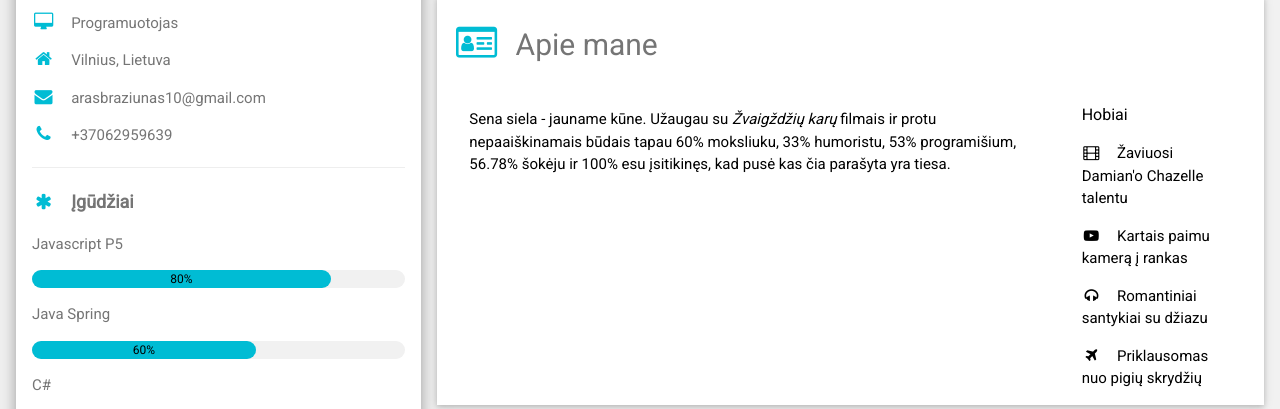
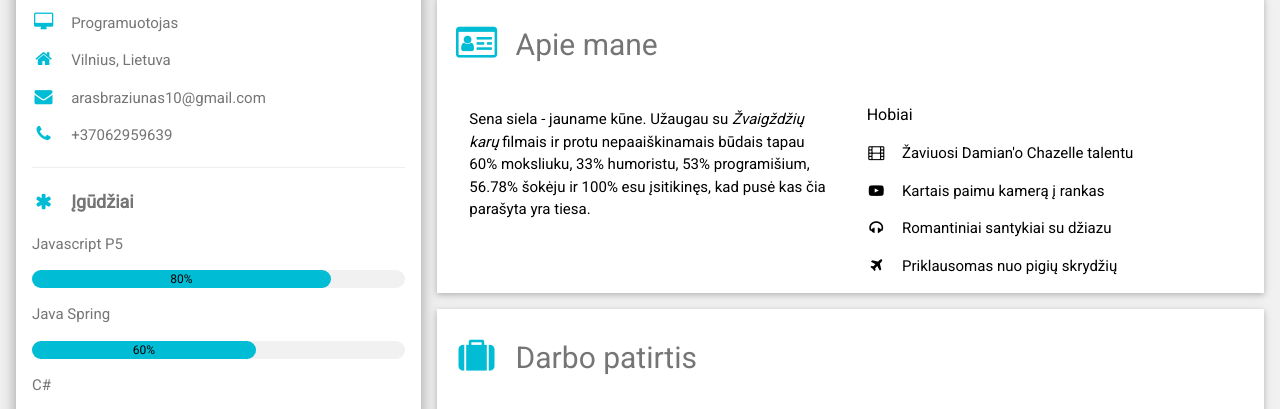
Before and after one commit to ArasB10/cv, a plain HTML site: page index.html in a window 1280 px wide. Shown: the part 361-770 px from the top of the page. Drawn offline with nearby package versions, Linux system fonts and the light colour scheme.

Commit message:
Update index.html

```diff
--- a/index.html
+++ b/index.html
@@ -96,7 +96,7 @@ html,body,h1,h2,h3,h4,h5,h6 {font-family: "Roboto", sans-serif}
 
 	  <div class="w3-container w3-card-2 w3-white w3-margin-bottom">
         <h2 class="w3-text-grey w3-padding-16"><i class="fa fa-id-card-o fa-fw w3-margin-right w3-xxlarge w3-text-cyan"></i>Apie mane</h2>
-		<div class="w3-container w3-cell">
+		<div class="w3-container w3-cell" style="width:50%">
 		<p></p>
 		<p>Sena siela - jauname kūne. Užaugau su <i>Žvaigždžių karų </i> filmais ir protu nepaaiškinamais būdais tapau 60% moksliuku, 33% humoristu, 53% programišium, 56.78% šokėju ir 100% esu įsitikinęs, kad pusė kas čia parašyta yra tiesa.</p>
 		</div>
```
